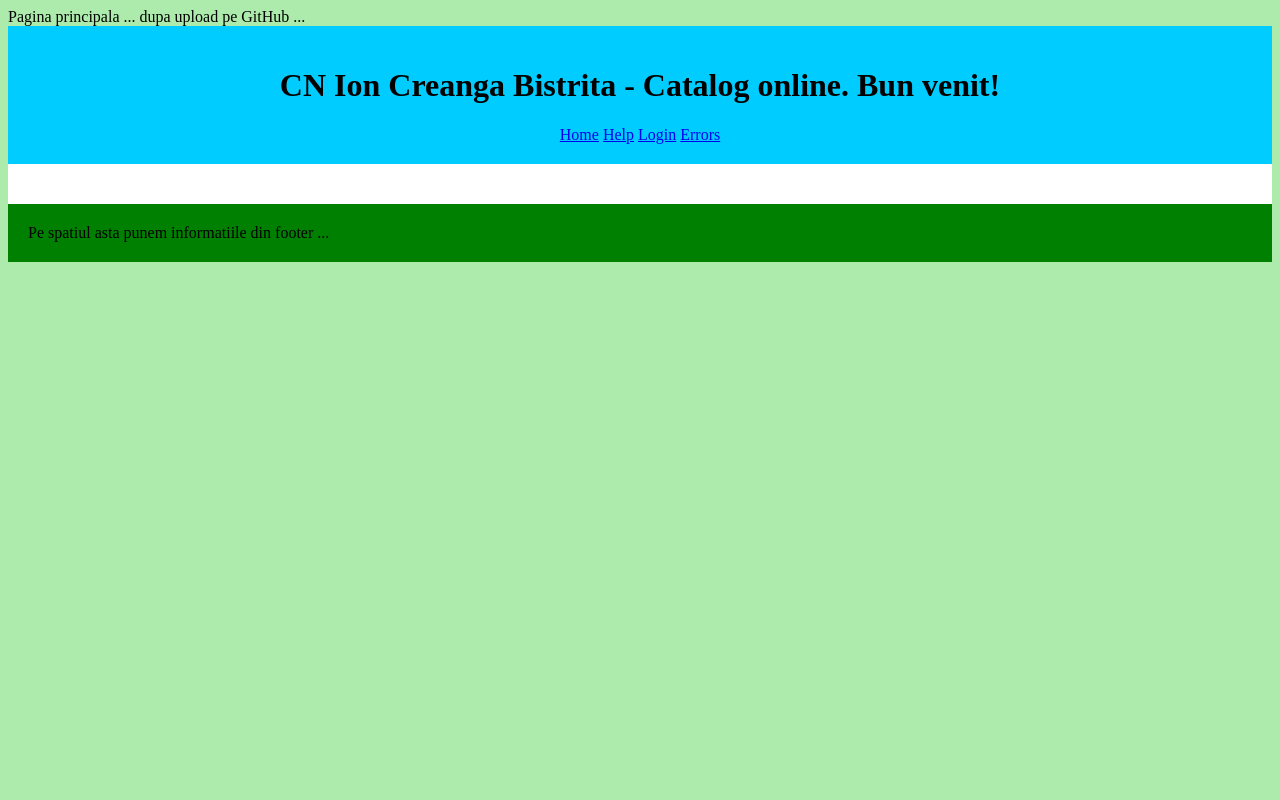
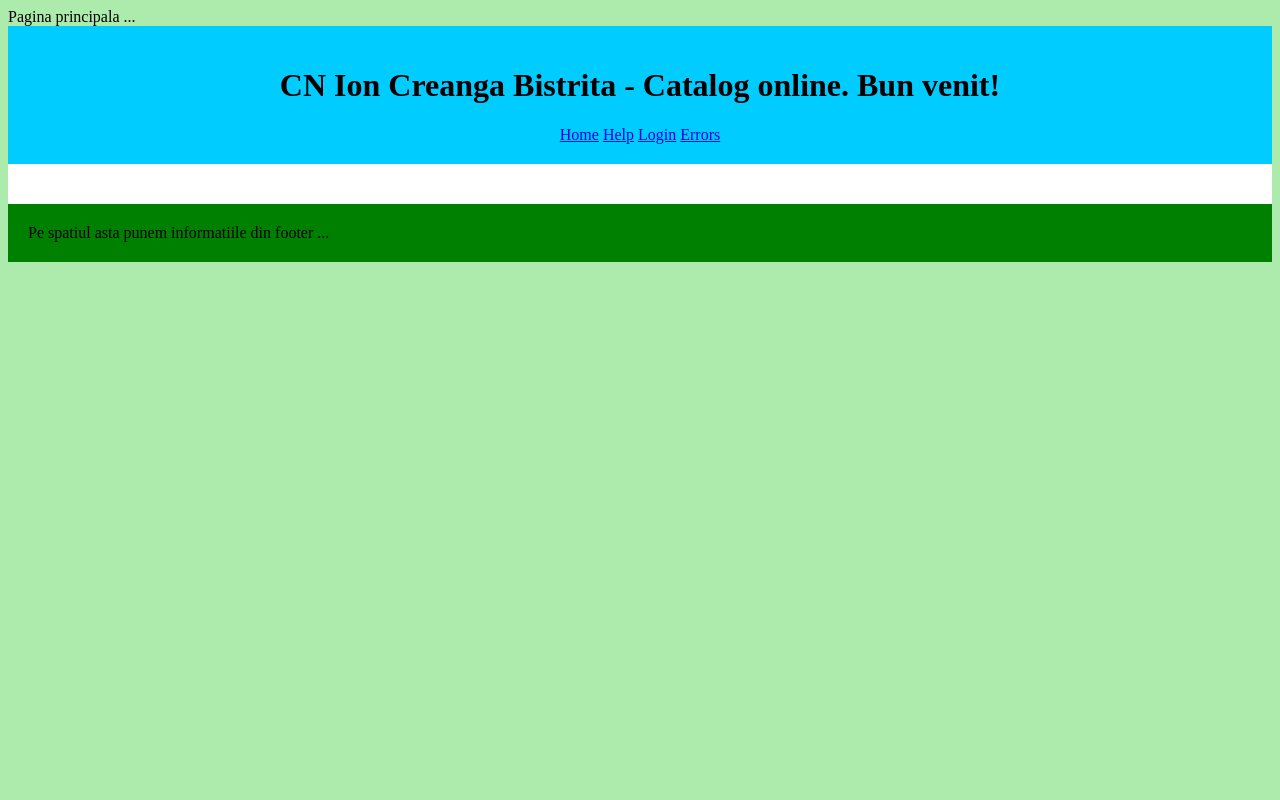
Before and after one commit to marianmircea/Catalog_v2, a PHP site: page /Catalog_v2/ in a window 1280 px wide. Run offline with PHP 8.4, Linux system fonts and the light colour scheme.

Commit message:
update 4

```diff
--- a/index.php
+++ b/index.php
@@ -1,5 +1,5 @@
 <?php
-    echo "Pagina principala ... dupa upload pe GitHub ...";
+    echo "Pagina principala ...";
 
     require 'config/path.php';
     require 'config/view.php';
```
Also changed, not shown: README.md.
